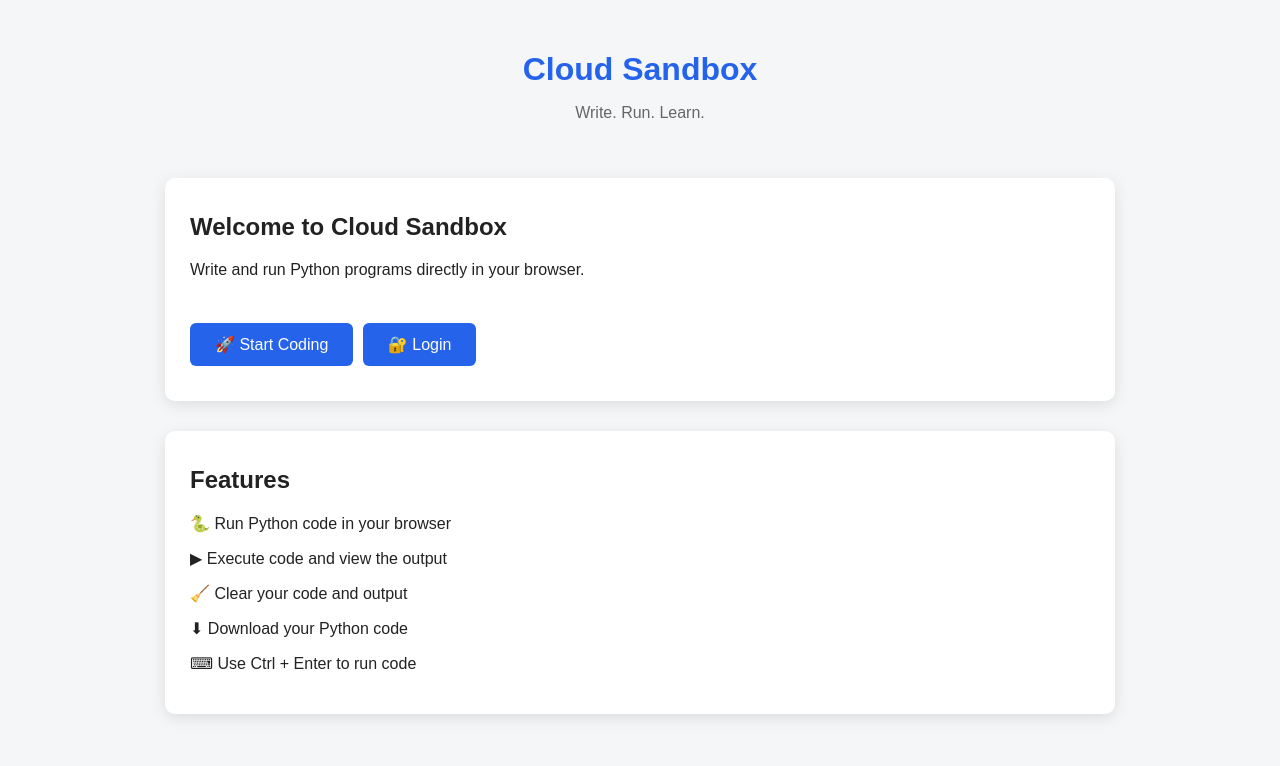
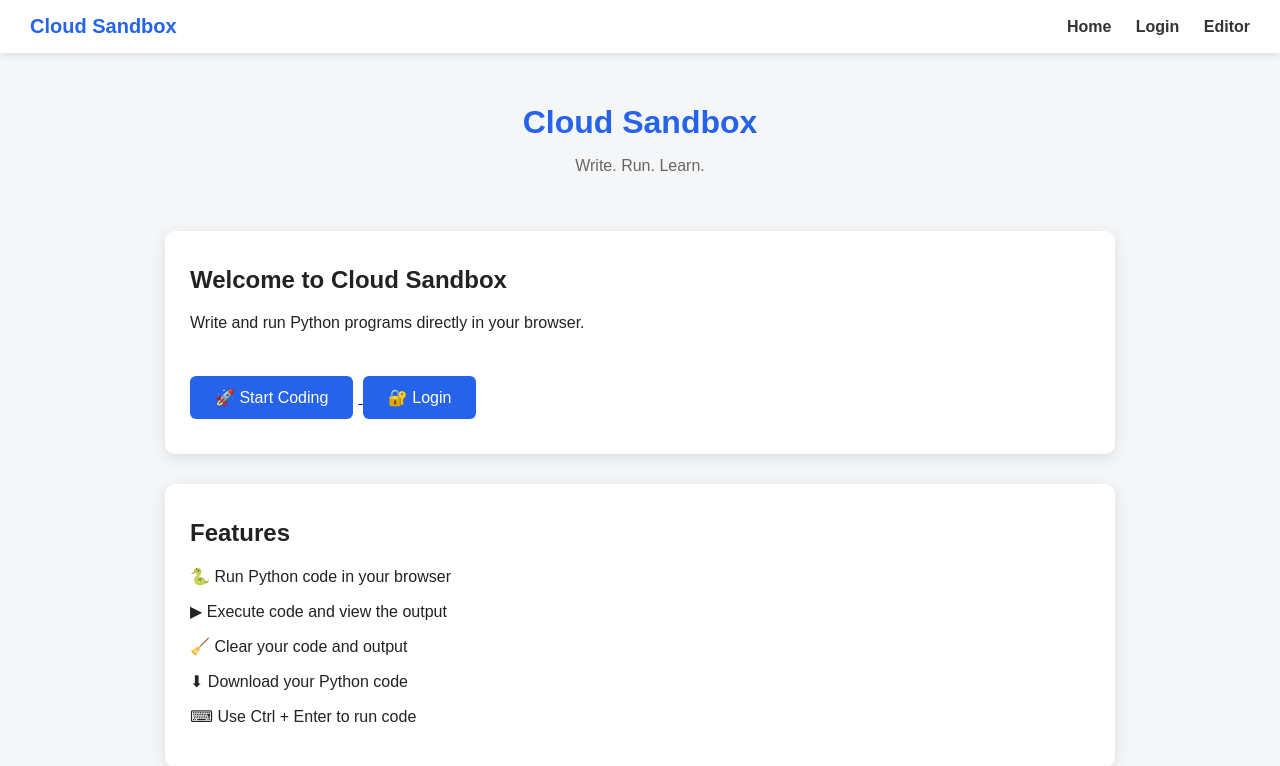
Before and after one commit to yuvanikacs25-dotcom/CloudSandbox, a Flask app: page / in a window 1280 px wide. Shown: the top 766 px of the page. Run offline with Flask 3, Linux system fonts and the light colour scheme.

Commit message:
Added navigation bar

```diff
--- a/static/css/style.css
+++ b/static/css/style.css
@@ -111,3 +111,28 @@ footer {
     color: #666;
     font-size: 14px;
 }
+.navbar {
+    display: flex;
+    justify-content: space-between;
+    align-items: center;
+    padding: 15px 30px;
+    background: white;
+    box-shadow: 0 2px 8px rgba(0, 0, 0, 0.1);
+}
+
+.nav-title {
+    font-size: 20px;
+    font-weight: bold;
+    color: #2563eb;
+}
+
+.nav-links a {
+    text-decoration: none;
+    color: #333;
+    margin-left: 20px;
+    font-weight: bold;
+}
+
+.nav-links a:hover {
+    color: #2563eb;
+}
--- a/templates/index.html
+++ b/templates/index.html
@@ -1,35 +1,90 @@
 <!DOCTYPE html>
 <html>
+
 <head>
 	<title>Cloud Sandbox</title>
-	<link rel="stylesheet" href="{{ url_for('static', filename='css/style.css') }}">
+
+	<link rel="stylesheet"
+		  href="{{ url_for('static', filename='css/style.css') }}">
 </head>
+
 <body>
-	<div class="header">
-		<h1>Cloud Sandbox</h1>
-		<p>Write. Run. Learn.</p>
+
+<nav class="navbar">
+
+	<div class="nav-title">
+		Cloud Sandbox
 	</div>
 
-	<div class="container">
-		<div class="editor-box">
-			<h2>Welcome to Cloud Sandbox</h2>
-			<p>Write and run Python programs directly in your browser.</p>
-			<br>
-			<a href="/login"><button class="run-button">🚀 Start Coding</button></a>
-			<a href="/login"><button class="run-button">🔐 Login</button></a>
+	<div class="nav-links">
+		<a href="/">Home</a>
+		<a href="/login">Login</a>
+		<a href="/editor">Editor</a>
 	</div>
 
+</nav>
+
+
+<div class="header">
+
+	<h1>Cloud Sandbox</h1>
+
+	<p>Write. Run. Learn.</p>
+
+</div>
+
+
+<div class="container">
+
 	<div class="editor-box">
+
+		<h2>Welcome to Cloud Sandbox</h2>
+
+		<p>
+			Write and run Python programs directly
+			in your browser.
+		</p>
+
+		<br>
+
+		<a href="/login">
+			<button class="run-button">
+				🚀 Start Coding
+			</button>
+		</a>
+
+		<a href="/login">
+			<button class="run-button">
+				🔐 Login
+			</button>
+		</a>
+
+	</div>
+
+
+	<div class="editor-box">
+
 		<h2>Features</h2>
+
 		<p>🐍 Run Python code in your browser</p>
+
 		<p>▶ Execute code and view the output</p>
+
 		<p>🧹 Clear your code and output</p>
+
 		<p>⬇ Download your Python code</p>
+
 		<p>⌨ Use Ctrl + Enter to run code</p>
+
 	</div>
+
 </div>
+
+
 <footer>
+
 	<p>© 2026 Cloud Sandbox | Online Python Code Editor</p>
+
 </footer>
 
 </body>
```
Lines whose indentation alone changed are shown as unchanged.
